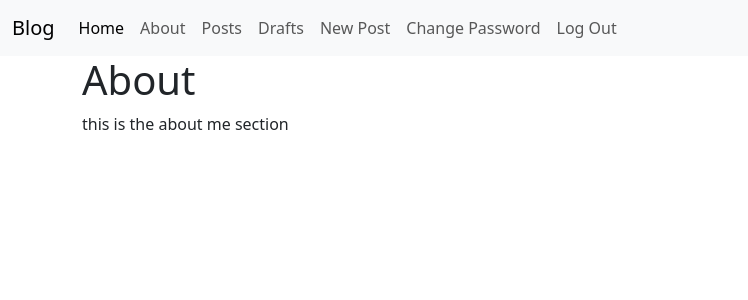
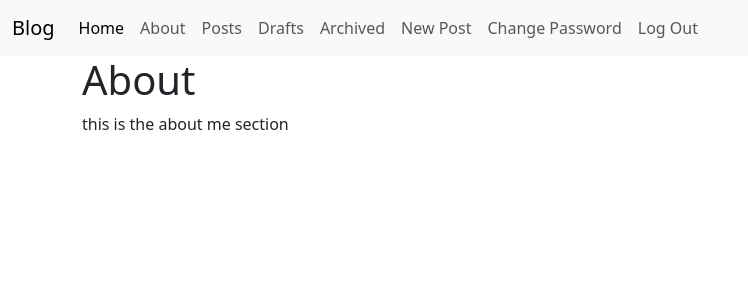
Before and after one commit to Asinkingship/blog, a Django app: page /about/ in a window 1280 px wide. Shown: the top 300 px of the page, without its empty margins (0-748 px from the left). Run offline with Django 5.2, Linux system fonts and the light colour scheme; a user stored in the database is signed in; parts of the project's set-up code (start-up, migrations or seed data) failed here and were passed over.

Commit message:
added archives

```diff
--- a/posts/urls.py
+++ b/posts/urls.py
@@ -5,6 +5,7 @@ from posts import views
 urlpatterns = [
     path("", views.PostListView.as_view(), name='list'),
     path("drafts/", views.DraftPostListView.as_view(), name="drafts"),
+    path("archived/", views.ArchivedPostListView.as_view(), name="archived"),
     path("<int:pk>/", views.PostDetailView.as_view(), name="detail"),
     path("new/", views.PostCreateView.as_view(), name="new"),
     path("<int:pk>/edit/", views.PostUpdateView.as_view(), name = "edit"),
--- a/templates/base.html
+++ b/templates/base.html
@@ -29,6 +29,7 @@
                   <a class="nav-link" href="{% url 'list' %}">Posts</a>
                   {% if user.is_authenticated %}
                   <a class="nav-link" href="{% url 'drafts' %}"> Drafts</a>
+                  <a class="nav-link" href="{% url 'archived' %}"> Archived</a>
                   <a class="nav-link" href="{% url 'new' %}"> New Post</a>
                   <a class="nav-link" href="{% url 'password_change' %}"> Change Password</a>
                   <form method="POST" action="{% url 'logout' %}">
```
Also changed, not shown: db.sqlite3.
